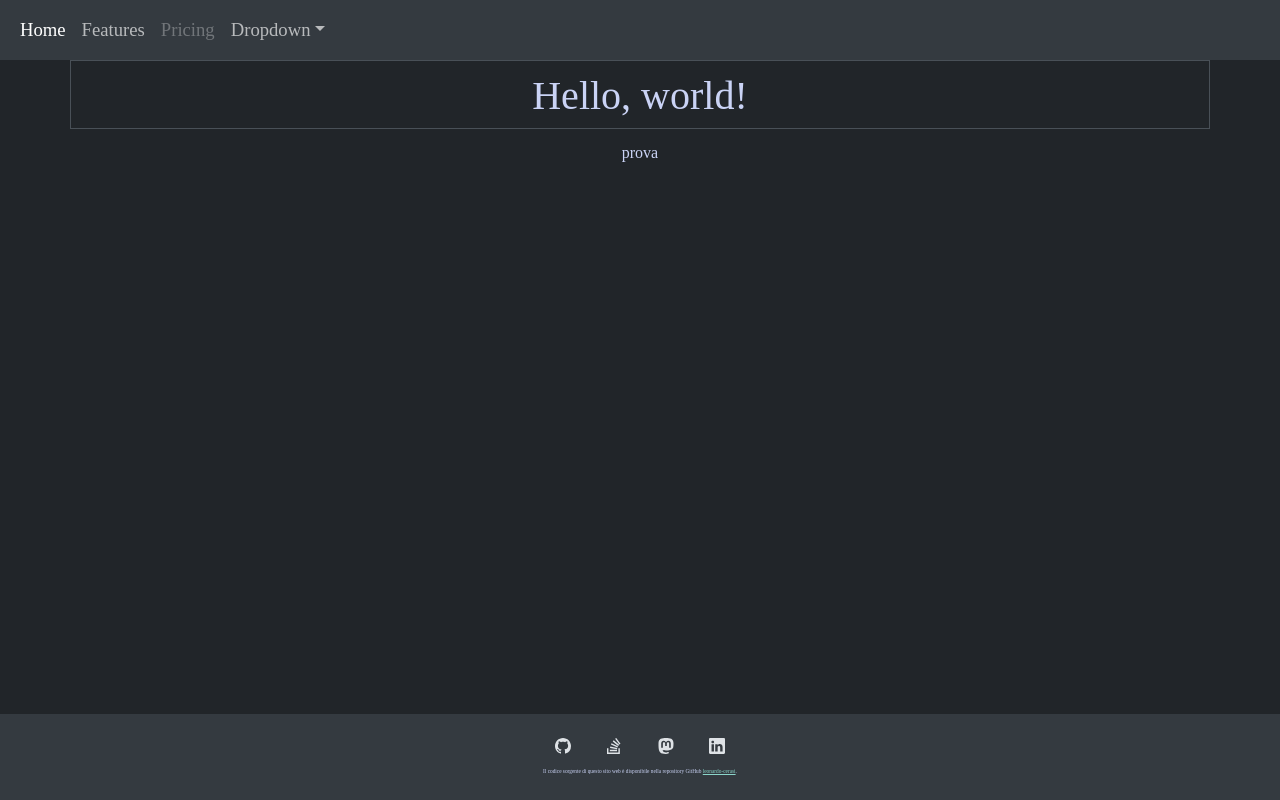
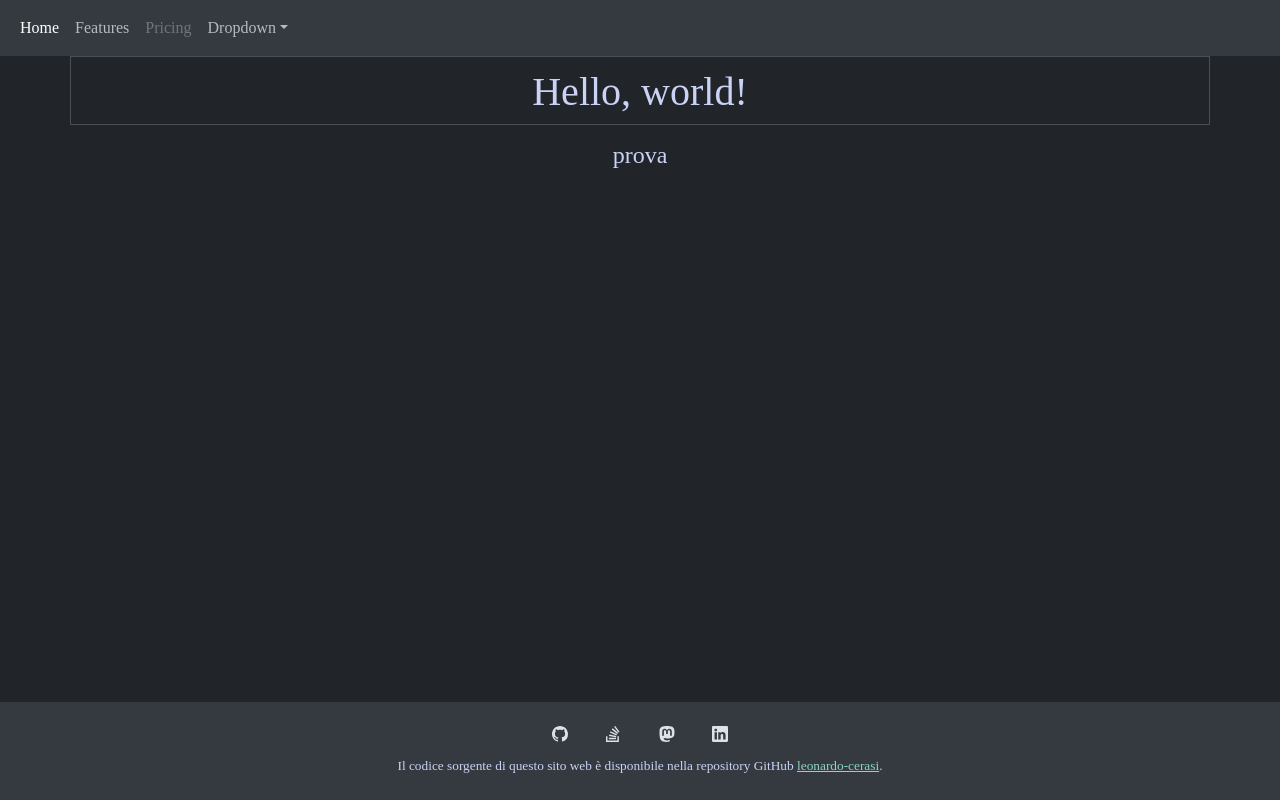
Before and after one commit to LeonardoCerasi/leonardocerasi.github.io, a website: page index.html in a window 1280 px wide. Drawn offline with nearby package versions, Linux system fonts and the light colour scheme.

Commit message:
prova fonts

```diff
--- a/index.html
+++ b/index.html
@@ -16,7 +16,7 @@
 	<body class="d-flex flex-column h-100">
     		<script src="https://cdn.jsdelivr.net/npm/bootstrap@5.3.3/dist/js/bootstrap.bundle.min.js" integrity="sha384-YvpcrYf0tY3lHB60NNkmXc5s9fDVZLESaAA55NDzOxhy9GkcIdslK1eN7N6jIeHz" crossorigin="anonymous"></script>
 
-		<nav class="navbar navbar-expand-sm bg-body-secondary" style="font-size: 14pt;">
+		<nav class="navbar navbar-expand-sm bg-body-secondary" id="navbar">
 
 			<div class="container-fluid">
 
--- a/scss/style.scss
+++ b/scss/style.scss
@@ -52,12 +52,16 @@ $macchiato-crust: #181926;
 
 body {
   font-family: UbuntuSansMono Nerd Font Mono;
-  font-size: 12pt;
+  font-size: 18pt;
   color: $macchiato-text;
 }
 
 footer {
-  font-size: 4pt;
+  font-size: 10pt;
+}
+
+#navbar {
+  font-size: 12pt;
 }
 
 .link {
```
Also changed, not shown: css/style.css, 1 other file.
